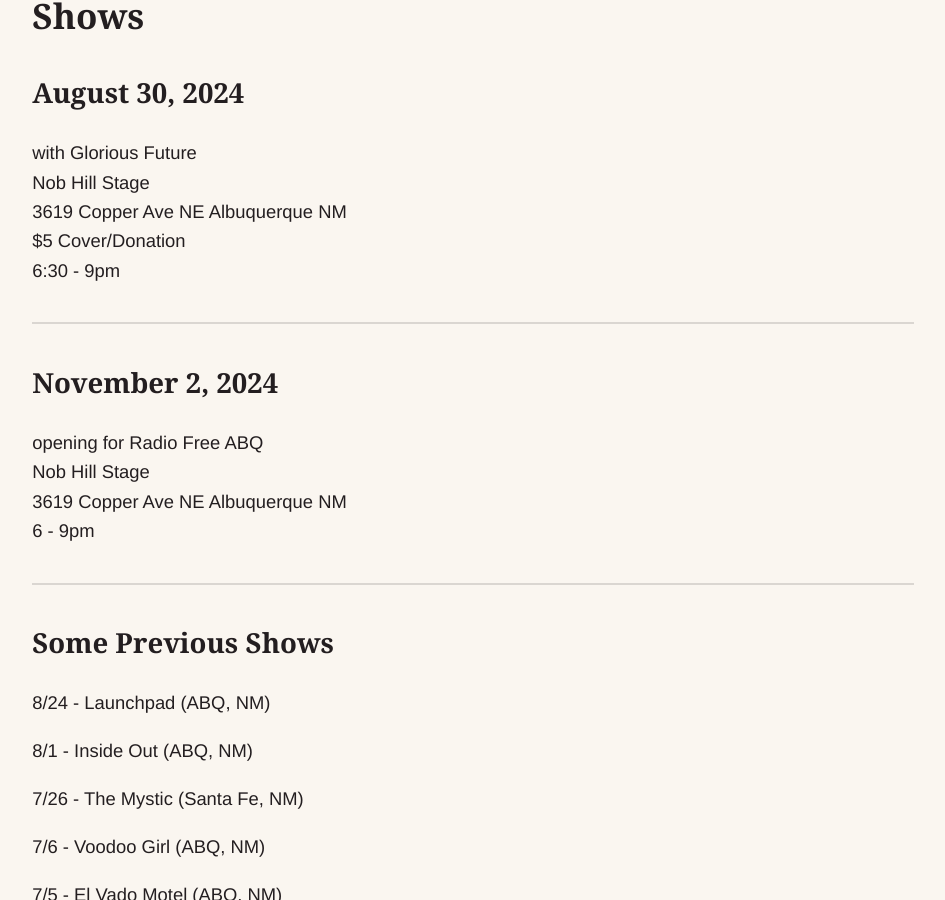
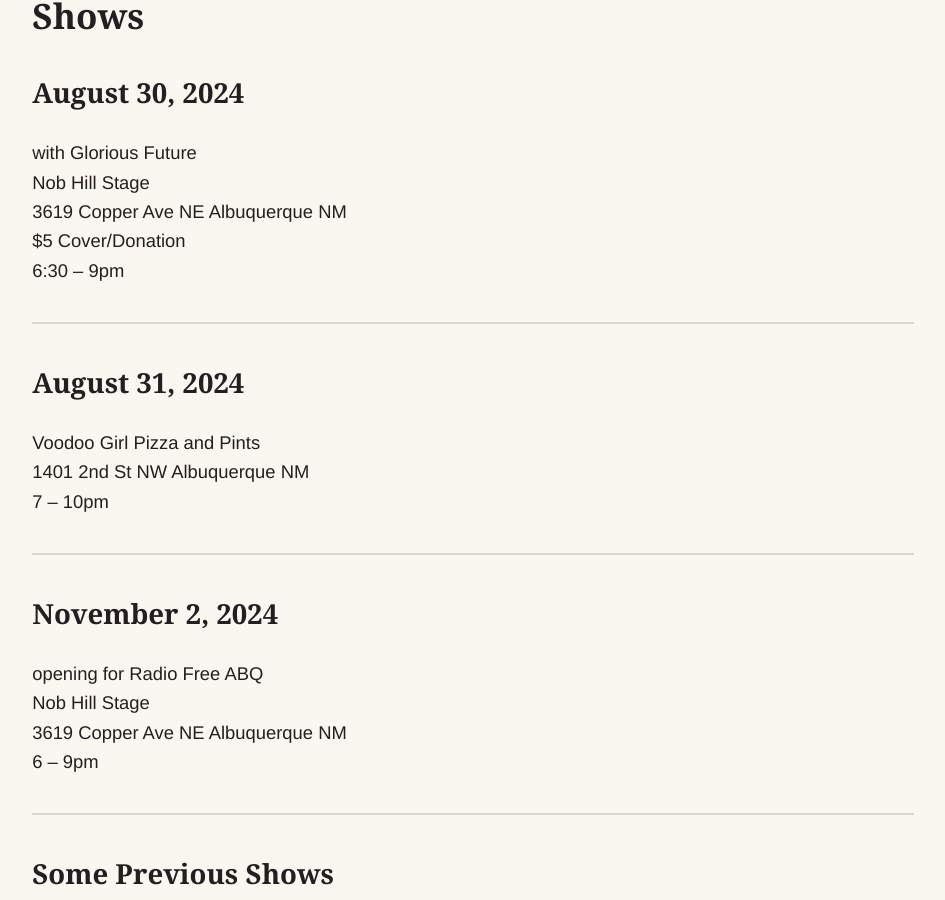
Before and after one commit to nsmsn/theordinarythings, a Jekyll site: the page built from shows.md, in a window 1280 px wide and 900 px high, scrolled down 199 px. Shown: the whole window, without its empty margins (167-1112 px from the left). Built offline with Jekyll 4.4.1, drawn with Linux system fonts in a browser that asks for light colours; some web fonts are replaced.

Commit message:
Updated Shows

```diff
--- a/shows.md
+++ b/shows.md
@@ -11,7 +11,15 @@
 Nob Hill Stage<br/>
 3619 Copper Ave NE Albuquerque NM<br/>
 $5 Cover/Donation<br/>
-6:30 - 9pm</p>
+6:30 – 9pm</p>
+
+---
+
+## August 31, 2024
+
+<p>Voodoo Girl Pizza and Pints<br/>
+1401 2nd St NW Albuquerque NM<br/>
+7 – 10pm</p>
 
 ---
 
@@ -20,7 +28,7 @@
 <p>opening for Radio Free ABQ<br/>
 Nob Hill Stage<br/>
 3619 Copper Ave NE Albuquerque NM<br/>
-6 - 9pm</p>
+6 – 9pm</p>
 
 ---
 
```
